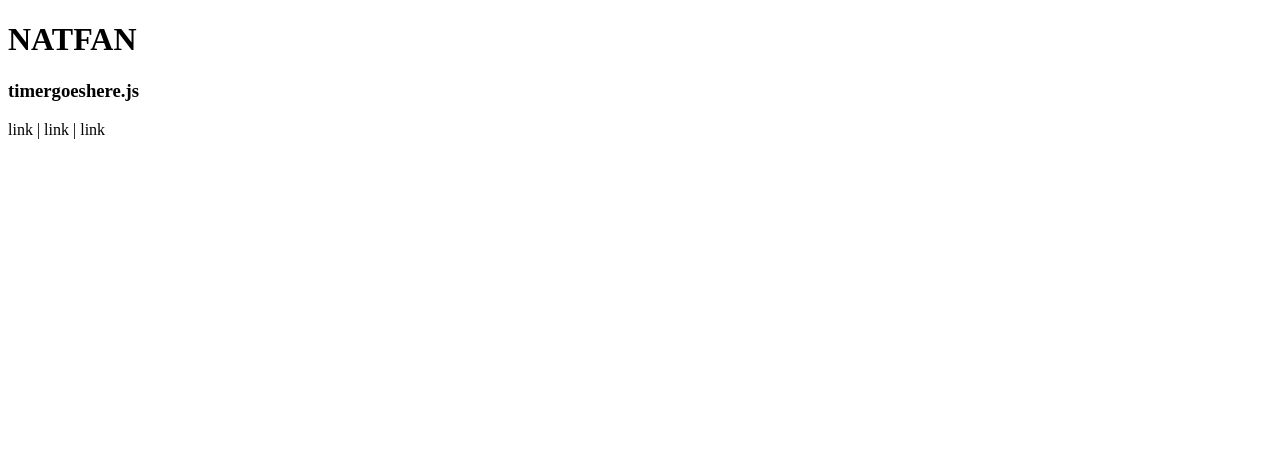
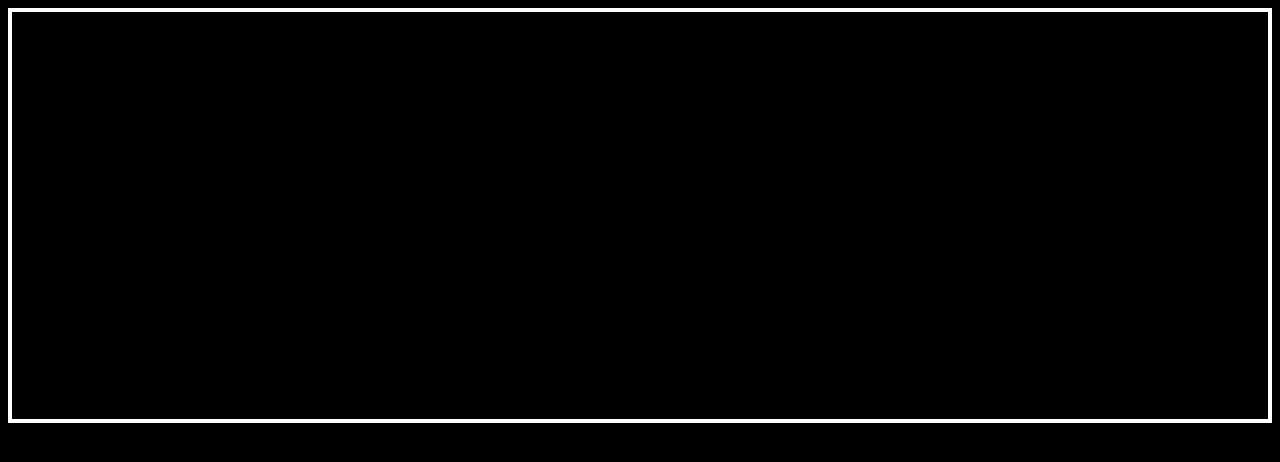
Before and after one commit to Natfan/FunLittleThings, a plain HTML site: page newtab/index.html in a window 1280 px wide. Drawn offline with Linux system fonts and the light colour scheme.

Commit message:
added stylesheet basics and linked it to the newtab

```diff
--- a/newtab/css/style.css
+++ b/newtab/css/style.css
@@ -0,0 +1,10 @@
+html {
+    background-color: #000;
+}
+
+.container {
+    border-style: solid;
+    border-width: 4px;
+    border-color: #FFF;
+    padding: 10% 0;
+}
--- a/newtab/index.html
+++ b/newtab/index.html
@@ -2,6 +2,7 @@
 <html>
     <head>
         <title>NewTab</title>
+        <link rel="stylesheet" type="text/css" href="css/style.css">
     </head>
 
     <body>
```
